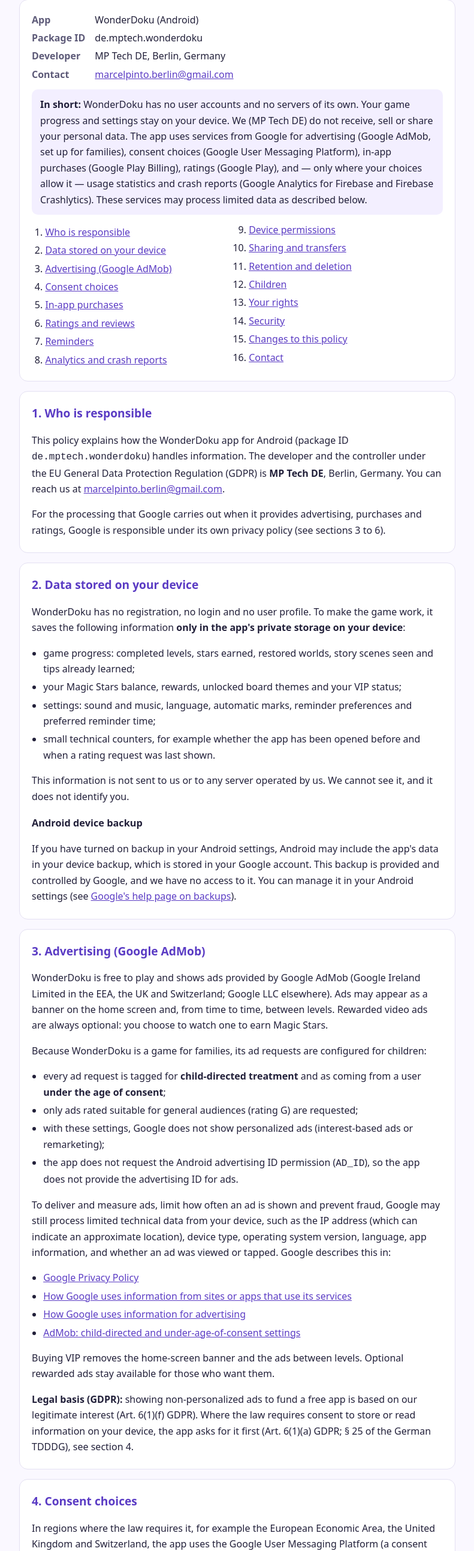
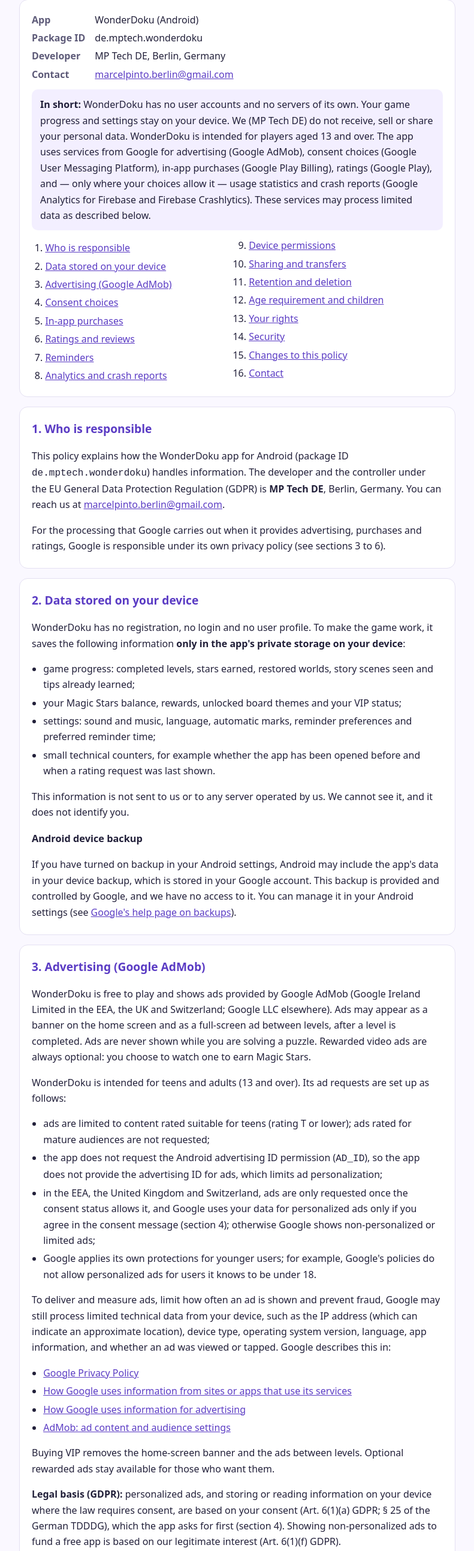
Before and after one commit to marcelpintoberlin-hue/wonderdoku-privacy, a plain HTML site: page index.html in a window 1280 px wide. Shown: the part 174-2760 px from the top of the page at 60% size, without its empty margins (244-1035 px from the left). Drawn offline with Linux system fonts and the light colour scheme.

Commit message:
Privacy Policy and Terms: WonderDoku is for teens and adults (13+)
- Ads: no longer child-directed for everyone; content rated T at most; still no
  advertising ID; personalized ads in the EEA/UK/CH only with consent.
- Consent: users under their country's age of digital consent are asked to involve
  a parent or guardian.
- Section 12: age requirement 13+, not directed to children under 13.
- Terms section 11: age requirement and purchases with a parent's permission.

Co-Authored-By: Claude Opus 5.5 <noreply@anthropic.com>

```diff
--- a/index.html
+++ b/index.html
@@ -86,7 +86,7 @@
       <dt>Developer</dt><dd>MP Tech DE, Berlin, Germany</dd>
       <dt>Contact</dt><dd><a href="mailto:marcelpinto.berlin@gmail.com">marcelpinto.berlin@gmail.com</a></dd>
     </dl>
-    <p class="note"><strong>In short:</strong> WonderDoku has no user accounts and no servers of its own. Your game progress and settings stay on your device. We (MP Tech DE) do not receive, sell or share your personal data. The app uses services from Google for advertising (Google AdMob, set up for families), consent choices (Google User Messaging Platform), in-app purchases (Google Play Billing), ratings (Google Play), and — only where your choices allow it — usage statistics and crash reports (Google Analytics for Firebase and Firebase Crashlytics). These services may process limited data as described below.</p>
+    <p class="note"><strong>In short:</strong> WonderDoku has no user accounts and no servers of its own. Your game progress and settings stay on your device. We (MP Tech DE) do not receive, sell or share your personal data. WonderDoku is intended for players aged 13 and over. The app uses services from Google for advertising (Google AdMob), consent choices (Google User Messaging Platform), in-app purchases (Google Play Billing), ratings (Google Play), and — only where your choices allow it — usage statistics and crash reports (Google Analytics for Firebase and Firebase Crashlytics). These services may process limited data as described below.</p>
     <nav aria-label="Contents">
       <ol>
         <li><a href="#controller">Who is responsible</a></li>
@@ -100,7 +100,7 @@
         <li><a href="#permissions">Device permissions</a></li>
         <li><a href="#sharing">Sharing and transfers</a></li>
         <li><a href="#retention">Retention and deletion</a></li>
-        <li><a href="#children">Children</a></li>
+        <li><a href="#children">Age requirement and children</a></li>
         <li><a href="#rights">Your rights</a></li>
         <li><a href="#security">Security</a></li>
         <li><a href="#changes">Changes to this policy</a></li>
@@ -131,30 +131,30 @@
 
   <section id="ads">
     <h2>3. Advertising (Google AdMob)</h2>
-    <p>WonderDoku is free to play and shows ads provided by Google AdMob (Google Ireland Limited in the EEA, the UK and Switzerland; Google LLC elsewhere). Ads may appear as a banner on the home screen and, from time to time, between levels. Rewarded video ads are always optional: you choose to watch one to earn Magic Stars.</p>
-    <p>Because WonderDoku is a game for families, its ad requests are configured for children:</p>
+    <p>WonderDoku is free to play and shows ads provided by Google AdMob (Google Ireland Limited in the EEA, the UK and Switzerland; Google LLC elsewhere). Ads may appear as a banner on the home screen and as a full-screen ad between levels, after a level is completed. Ads are never shown while you are solving a puzzle. Rewarded video ads are always optional: you choose to watch one to earn Magic Stars.</p>
+    <p>WonderDoku is intended for teens and adults (13 and over). Its ad requests are set up as follows:</p>
     <ul>
-      <li>every ad request is tagged for <strong>child-directed treatment</strong> and as coming from a user <strong>under the age of consent</strong>;</li>
-      <li>only ads rated suitable for general audiences (rating G) are requested;</li>
-      <li>with these settings, Google does not show personalized ads (interest-based ads or remarketing);</li>
-      <li>the app does not request the Android advertising ID permission (<code>AD_ID</code>), so the app does not provide the advertising ID for ads.</li>
+      <li>ads are limited to content rated suitable for teens (rating T or lower); ads rated for mature audiences are not requested;</li>
+      <li>the app does not request the Android advertising ID permission (<code>AD_ID</code>), so the app does not provide the advertising ID for ads, which limits ad personalization;</li>
+      <li>in the EEA, the United Kingdom and Switzerland, ads are only requested once the consent status allows it, and Google uses your data for personalized ads only if you agree in the consent message (section 4); otherwise Google shows non-personalized or limited ads;</li>
+      <li>Google applies its own protections for younger users; for example, Google's policies do not allow personalized ads for users it knows to be under 18.</li>
     </ul>
     <p>To deliver and measure ads, limit how often an ad is shown and prevent fraud, Google may still process limited technical data from your device, such as the IP address (which can indicate an approximate location), device type, operating system version, language, app information, and whether an ad was viewed or tapped. Google describes this in:</p>
     <ul>
       <li><a href="https://policies.google.com/privacy" rel="noopener">Google Privacy Policy</a></li>
       <li><a href="https://policies.google.com/technologies/partner-sites" rel="noopener">How Google uses information from sites or apps that use its services</a></li>
       <li><a href="https://policies.google.com/technologies/ads" rel="noopener">How Google uses information for advertising</a></li>
-      <li><a href="https://developers.google.com/admob/android/targeting" rel="noopener">AdMob: child-directed and under-age-of-consent settings</a></li>
+      <li><a href="https://developers.google.com/admob/android/targeting" rel="noopener">AdMob: ad content and audience settings</a></li>
     </ul>
     <p>Buying VIP removes the home-screen banner and the ads between levels. Optional rewarded ads stay available for those who want them.</p>
-    <p><strong>Legal basis (GDPR):</strong> showing non-personalized ads to fund a free app is based on our legitimate interest (Art. 6(1)(f) GDPR). Where the law requires consent to store or read information on your device, the app asks for it first (Art. 6(1)(a) GDPR; § 25 of the German TDDDG), see section 4.</p>
+    <p><strong>Legal basis (GDPR):</strong> personalized ads, and storing or reading information on your device where the law requires consent, are based on your consent (Art. 6(1)(a) GDPR; § 25 of the German TDDDG), which the app asks for first (section 4). Showing non-personalized ads to fund a free app is based on our legitimate interest (Art. 6(1)(f) GDPR).</p>
   </section>
 
   <section id="consent">
     <h2>4. Consent choices</h2>
     <p>In regions where the law requires it, for example the European Economic Area, the United Kingdom and Switzerland, the app uses the Google User Messaging Platform (a consent management tool certified by Google) to ask for and store your choices before ads are requested. Ads are only requested once the consent status allows it.</p>
     <p>Where this applies, you can review or change your choice at any time in <strong>Settings → Privacy and data → Manage consent</strong>. Your choice is stored on your device.</p>
-    <p>The same choices also decide whether usage statistics and crash reports are collected (section 8). For users who are under the age of consent, no consent is requested, and in these regions statistics and crash reports then stay off.</p>
+    <p>The same choices also decide whether usage statistics and crash reports are collected (section 8). If you are below the age at which you can give this consent yourself in your country (between 13 and 16 in the EEA, depending on the country), please ask a parent or guardian before you make your choice, or choose not to consent.</p>
   </section>
 
   <section id="purchases">
@@ -186,7 +186,7 @@
       <li><strong>Usage statistics:</strong> game events such as a level started or completed, screens and story scenes viewed, the steps of a purchase (without payment details), the steps of an ad (requested, shown, reward received) and playing time while the app is open. Firebase uses a random identifier for this app installation. The app does not collect your name, e-mail address, the advertising ID or the Android ID, and ad storage and ad personalization stay turned off.</li>
       <li><strong>Crash reports:</strong> if the app crashes or a handled error occurs, technical information such as the error trace, device model, Android version, app version, the part of the game where it happened and a random installation identifier.</li>
     </ul>
-    <p><strong>When it is collected:</strong> in the EEA, the United Kingdom and Switzerland, only if you have given your consent in the consent message (storing and accessing information on your device, and measurement). If you do not consent, if you give only part of these choices, or if no consent can be requested (for example for users under the age of consent), nothing is collected and crash reports kept on the device are deleted. Outside these regions, statistics and crash reports are collected as described here. Debug versions used for testing never send crash reports.</p>
+    <p><strong>When it is collected:</strong> in the EEA, the United Kingdom and Switzerland, only if you have given your consent in the consent message (storing and accessing information on your device, and measurement). If you do not consent, if you give only part of these choices, or if no consent could be requested yet (for example when the app was offline when you opened it), nothing is collected and crash reports kept on the device are deleted. Outside these regions, statistics and crash reports are collected as described here. Debug versions used for testing never send crash reports.</p>
     <p><strong>Legal basis:</strong> in the EEA, the United Kingdom and Switzerland, your consent (Art. 6(1)(a) GDPR; § 25 of the German TDDDG), which you can withdraw at any time in <strong>Settings → Privacy and data → Manage consent</strong>. Elsewhere, where the law does not require consent, our interest in keeping the game stable and improving it.</p>
     <p><strong>Retention:</strong> Google keeps these data for a limited period under its <a href="https://policies.google.com/technologies/retention" rel="noopener">retention policy</a> and the settings of our project. A copy of the statistics may be stored in our Google Cloud project (BigQuery) for analysis.</p>
     <p>If you have chosen in your Android settings to share usage and diagnostics data with Google, Google Play may also give us aggregated statistics and crash reports about the app, which do not identify you.</p>
@@ -219,9 +219,9 @@
   </section>
 
   <section id="children">
-    <h2>12. Children</h2>
-    <p>WonderDoku is designed for families, including children. We do not knowingly collect personal information from children. The app has no accounts, chat, social features or user-generated content, and it does not ask for names, e-mail addresses or photos. Ads are requested with child-directed treatment and limited to general-audience content (see section 3); for users under the age of consent in the EEA, the UK and Switzerland, statistics and crash reports stay off (see section 8). This is in line with the Google Play Families Policy and laws such as the U.S. Children's Online Privacy Protection Act (COPPA) and the GDPR.</p>
-    <p>Parents or guardians who have questions, or who believe that a child's personal information has been shared with us, can contact us at <a href="mailto:marcelpinto.berlin@gmail.com">marcelpinto.berlin@gmail.com</a>.</p>
+    <h2>12. Age requirement and children</h2>
+    <p>WonderDoku is intended for teens and adults aged 13 and over. It is not directed to children under 13, and we do not knowingly collect personal information from children under 13. The app has no accounts, chat, social features or user-generated content, and it does not ask for names, e-mail addresses or photos. Ads are limited to content rated suitable for teens and the app does not use the advertising ID (see section 3).</p>
+    <p>Parents or guardians who have questions, or who believe that a child under 13 has provided personal information through the app, can contact us at <a href="mailto:marcelpinto.berlin@gmail.com">marcelpinto.berlin@gmail.com</a>. Because the app keeps game data only on the device, the data can also be removed in the app (section 11) or by uninstalling it.</p>
   </section>
 
   <section id="rights">
```
Also changed, not shown: terms.html (+3 -3 lines).
